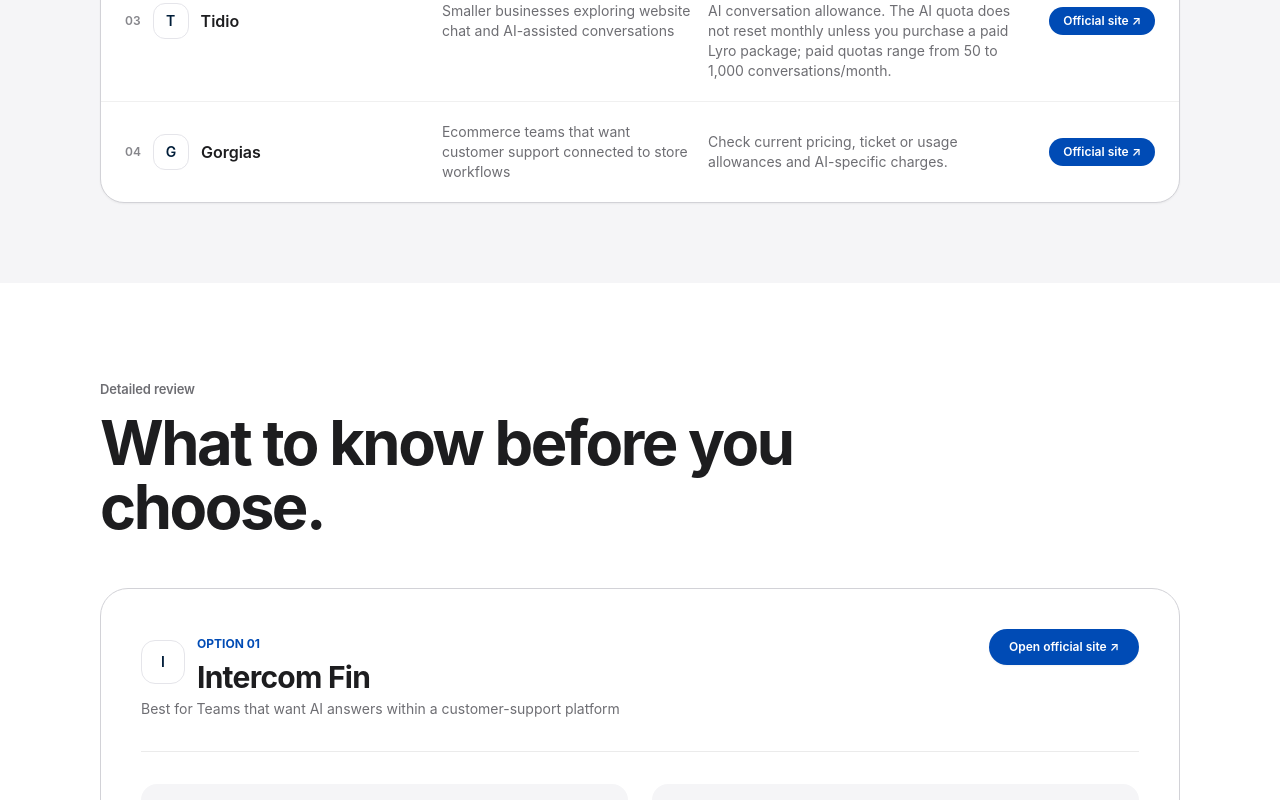
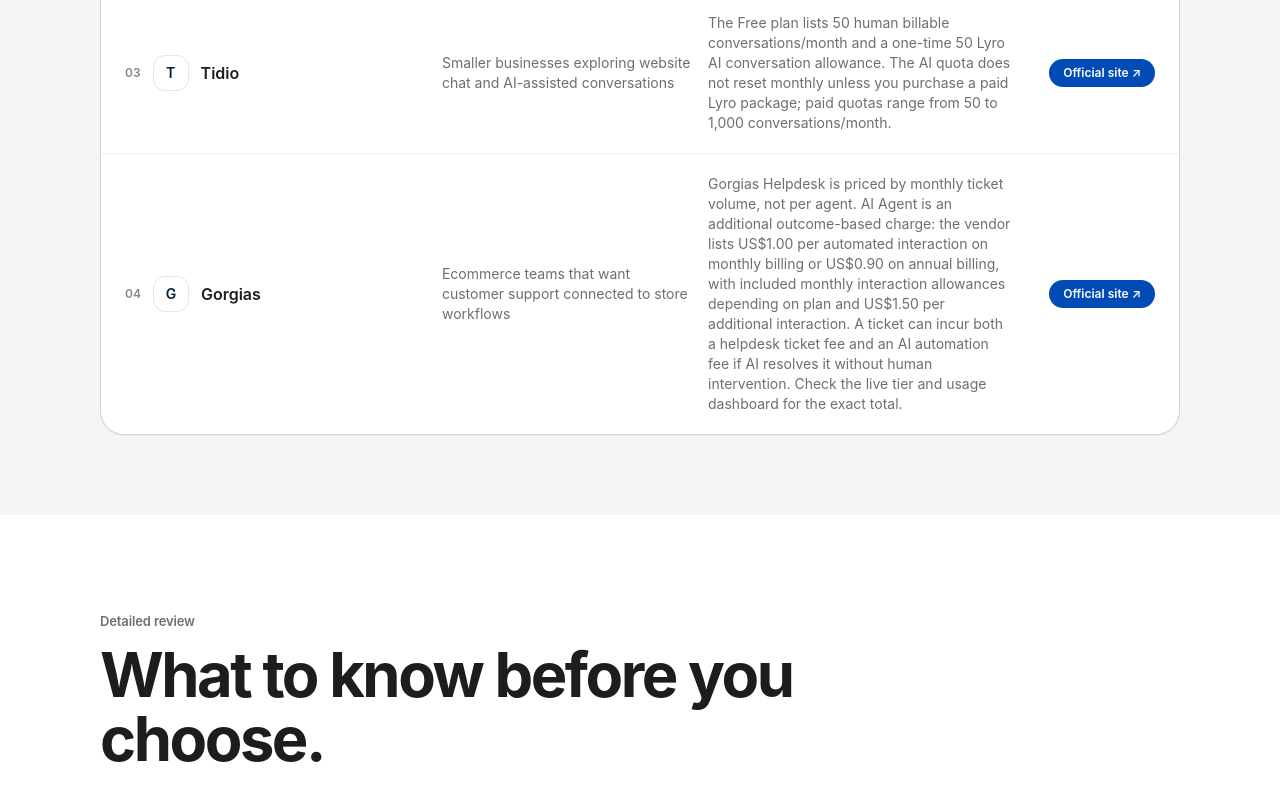
Before and after one commit to LinukaBandara/StackPick, a Next.js app: page /best/ai-customer-support-tools in a window 1280 px wide. Shown: the part 1760-2560 px from the top of the page. Built offline with nearby package versions, Linux system fonts and the light colour scheme; no server answers.

Commit message:
Clarify Gorgias AI support usage billing

```diff
--- a/app/best/ai-customer-support-tools/page.tsx
+++ b/app/best/ai-customer-support-tools/page.tsx
@@ -16,7 +16,7 @@ export default function Page() {
       reviewedOn="2026-11-07"
       intro="AI support tools can draft replies, answer routine questions from approved content or assist an existing help desk. The right choice depends on where customer conversations happen, how complex your policies are and whether the system can hand off account-specific or uncertain requests safely. Start with one repeatable support queue rather than trying to automate every conversation."
       quickAnswer="For a support team already using Intercom or Zendesk, compare the AI agent inside that help desk first. Intercom Fin charges per outcome; Zendesk uses automated-resolution allowances and overages. Tidio is a smaller website-chat option with a one-time free Lyro quota, while Gorgias fits ecommerce teams and bills by tickets plus successful AI automation outcomes."
-      pricingNote="Provider pricing and usage rules checked November 7, 2026. Intercom Fin is US$0.99 per outcome, in addition to Intercom seat costs when using the full platform; Zendesk uses automated-resolution allowances with committed and pay-as-you-go overage rates. Tidio's free Lyro allowance is a one-time 50 conversations, not a monthly free quota. Gorgias bills for helpdesk tickets and may add an AI automation fee when the AI resolves a ticket without human handoff. These units are not directly comparable; confirm local currency, taxes, plan tier and exact billing definition before estimating cost."
+      pricingNote="Provider pricing and usage rules checked November 7, 2026. Intercom Fin is US$0.99 per outcome, in addition to Intercom seat costs when using the full platform; Zendesk uses automated-resolution allowances with committed and pay-as-you-go overage rates. Tidio's free Lyro allowance is a one-time 50 conversations, not a monthly free quota. Gorgias bills by helpdesk ticket volume rather than agent seats, then adds a separate outcome-based AI fee when its AI Agent fully resolves a conversation without human handoff. Its current public information lists US$1.00 per automated interaction on monthly billing or US$0.90 on annual billing, with plan-dependent included allowances and US$1.50 overage per interaction. These units are not directly comparable; confirm local currency, taxes, ticket allowance and account-specific terms before estimating cost."
       tools={[
         {
           name: "Intercom Fin",
@@ -42,9 +42,9 @@ export default function Page() {
         {
           name: "Gorgias",
           bestFor: "Ecommerce teams that want customer support connected to store workflows",
-          freeOption: "Check current pricing, ticket or usage allowances and AI-specific charges.",
+          freeOption: "Gorgias Helpdesk is priced by monthly ticket volume, not per agent. AI Agent is an additional outcome-based charge: the vendor lists US$1.00 per automated interaction on monthly billing or US$0.90 on annual billing, with included monthly interaction allowances depending on plan and US$1.50 per additional interaction. A ticket can incur both a helpdesk ticket fee and an AI automation fee if AI resolves it without human intervention. Check the live tier and usage dashboard for the exact total.",
           tradeoff: "It is most relevant when ecommerce integrations are central to support; a general service business may not need that setup.",
-          url: "https://www.gorgias.com/pricing",
+          url: "https://helpcenter.gorgias.com/en-US/how-youre-billed-for-using-gorgias",
         },
       ]}
       bottomLine="Choose by the channel your customers already use and the work the tool can safely resolve. A useful pilot should reduce repeat effort without increasing incorrect answers, repeat contacts or customer frustration. Keep a clear route to a person, and verify the current plan and billing model before choosing."
```
